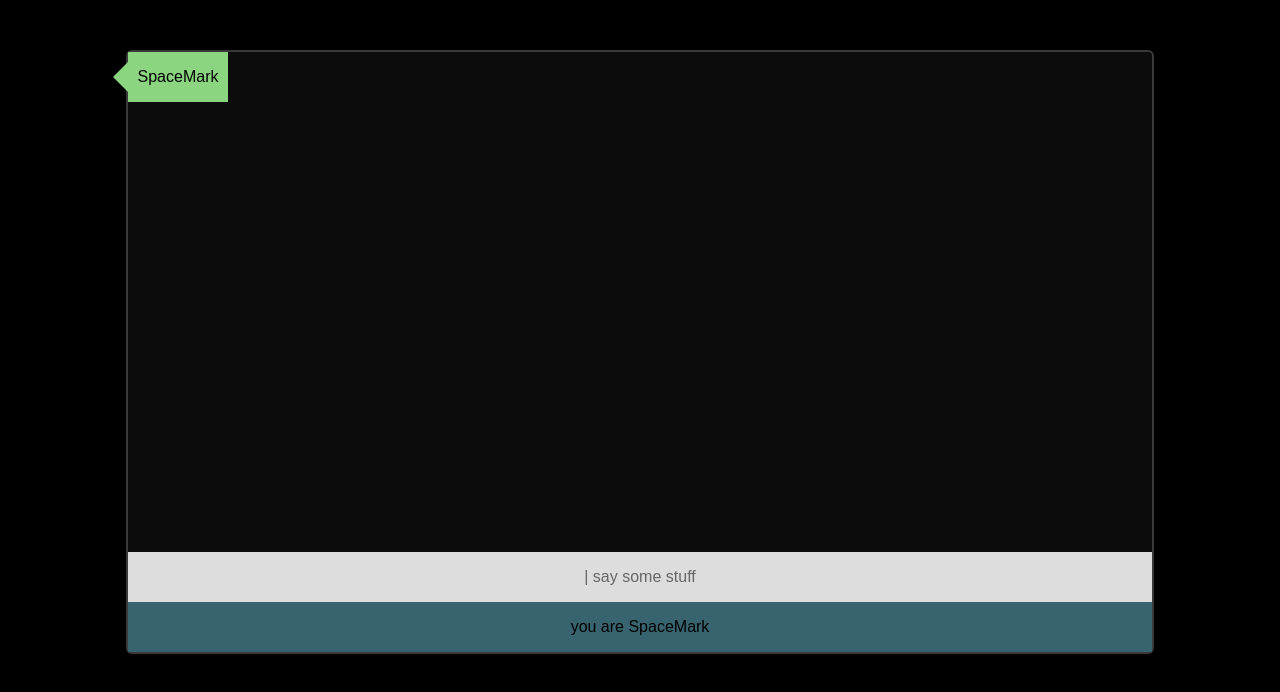
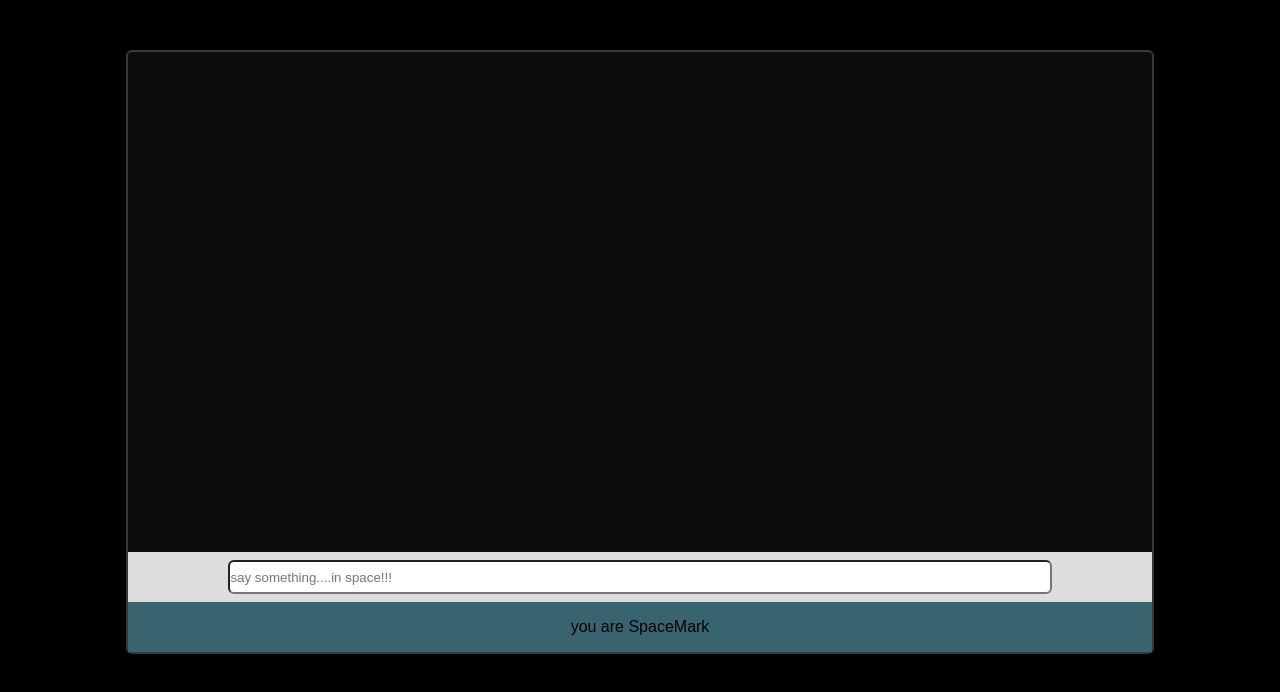
Before and after one commit to spsullivan1971/team4, a website: page index.html in a window 1280 px wide. Drawn offline with nearby package versions, Linux system fonts and the light colour scheme.

Commit message:
text field added

```diff
--- a/index.html
+++ b/index.html
@@ -9,9 +9,8 @@
 <body>
   <div class="appBox">
   <div class="spaceZone">
-    <div class="arrow_box">SpaceMark</div>
   </div>
-  <div class="chatBar">| say some stuff</div>
+  <div class="chatBar"><input type="text" name="title" value="" placeholder="say something....in space!!!" class="chatTextBox"></div>
   <div class="handleBar"> you are SpaceMark</div>
   </div>
 </body>
--- a/stylesheets/main.css
+++ b/stylesheets/main.css
@@ -64,3 +64,13 @@ body {
 	border-width: 15px;
 	margin-top: -15px;
 }
+
+.messageContent {
+  color: yellow;
+}
+
+.chatTextBox {
+  width: 80%;
+  height: 30px;
+  border-radius: 6px;
+}
--- a/templates.js
+++ b/templates.js
@@ -3,6 +3,6 @@ var templates = {};
 templates.newMessage = [
   "<ul>",
   "<li class = 'messageContent' data-id = '<%= _id%>'><%= message %></li>",
-  "<li class = 'messageCreator'><%= username %></li>",
+  "<li class = 'messageCreator arrow_box'><%= username %></li>",
   "</ul>"
 ].join("");
```
